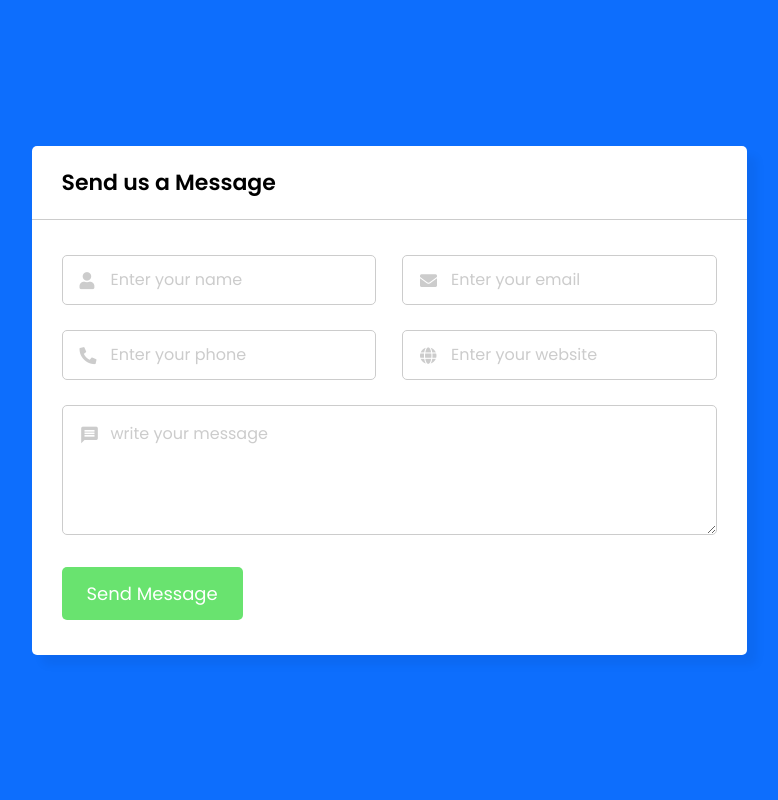
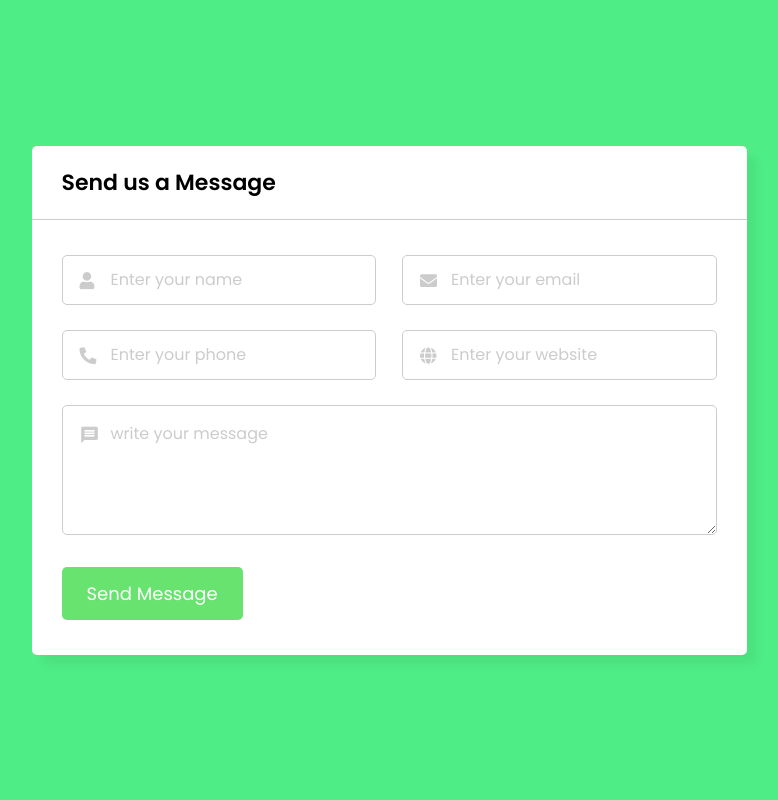
Before and after one commit to Philiposunlola/Contact-form, a PHP site: page / in a window 1280 px wide. Shown: the whole page, without its empty margins (251-1029 px from the left). Run offline with PHP 8.4, Linux system fonts and the light colour scheme.

Commit message:
Update style.css

```diff
--- a/style.css
+++ b/style.css
@@ -10,7 +10,7 @@ body{
   display: flex;
   padding: 0 10px;
   min-height: 100vh;
-  background: #0D6EFD;
+  background: #4fed86;
   align-items: center;
   justify-content: center;
 }
```
